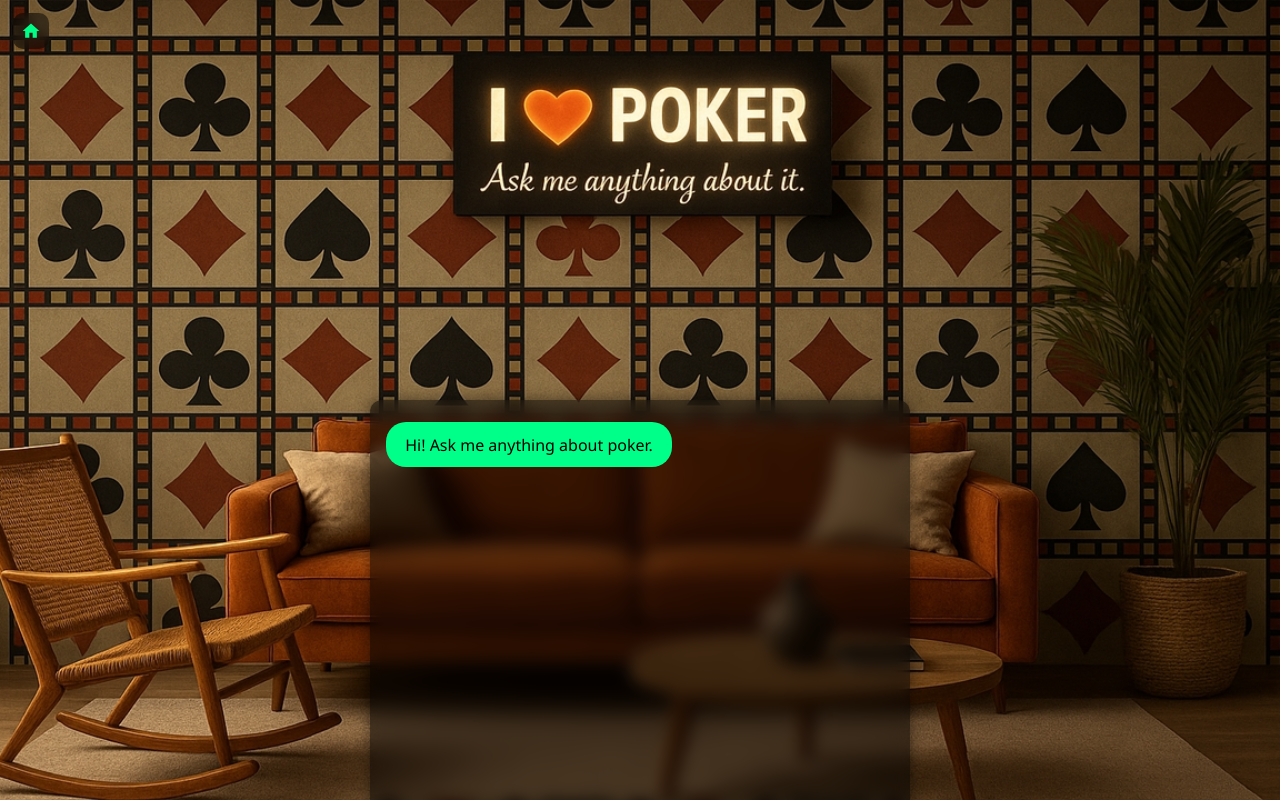
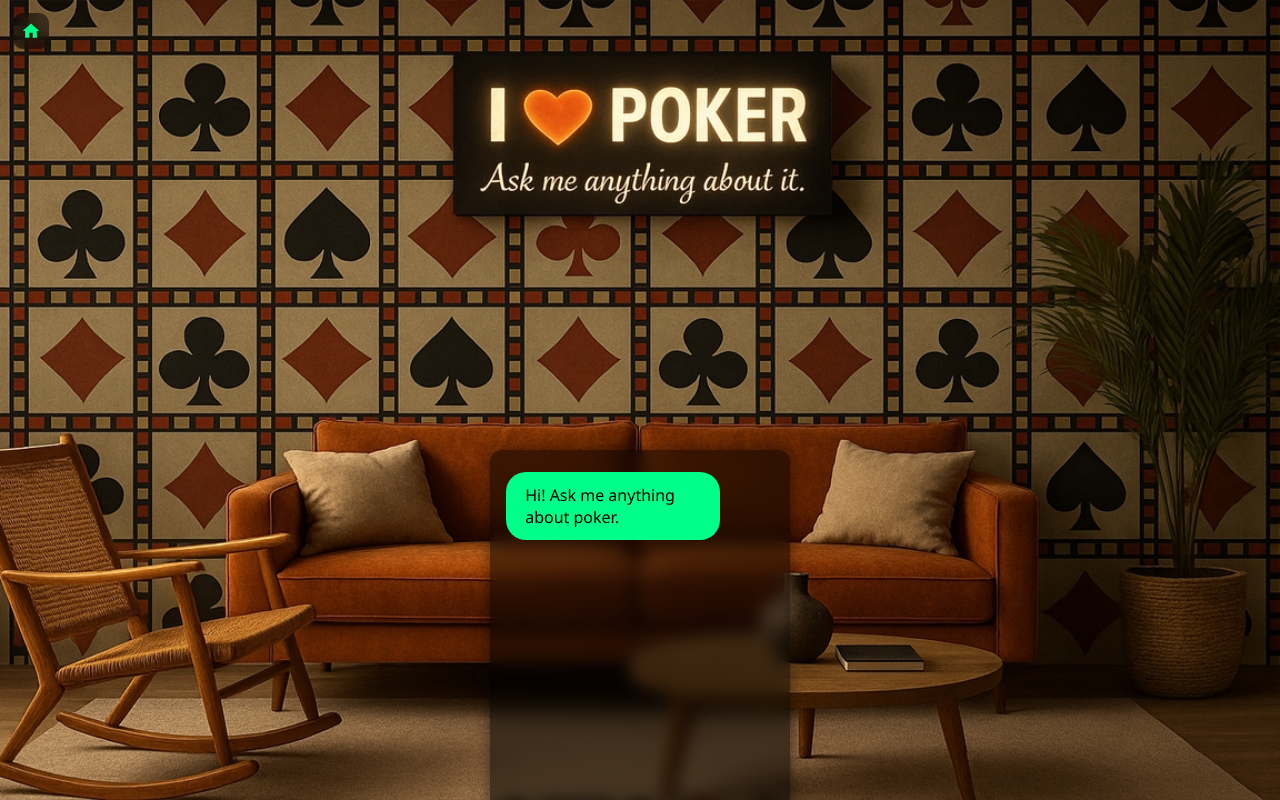
Before and after one commit to RickRick84/ThePokerBot, a React (Vite) app: page /chat in a window 1280 px wide. Shown: the top 800 px of the page. Built offline with nearby package versions, Linux system fonts and the light colour scheme.

Commit message:
ebnewjhbdw

```diff
--- a/src/App.css
+++ b/src/App.css
@@ -37,7 +37,7 @@ body {
   display: flex;
   flex-direction: column;
   align-items: center;
-  margin-top: 2rem;
+  margin-top: 140px;
   padding: 1.5rem;
   background-color: rgba(0, 0, 0, 0.5);
   backdrop-filter: blur(8px);
@@ -91,9 +91,10 @@ body {
   display: flex;
   flex-direction: column;
   margin-bottom: 1rem;
-  margin-top: 100px; /* <-- Nuevo ajuste */
+  margin-top: 150px; /* <-- Nuevo ajuste */
   min-width: 0;
   min-height: 0;
+  max-width: 300px;
   flex-grow: 1;
   overflow-y: auto;
   overflow-x: hidden;
```
